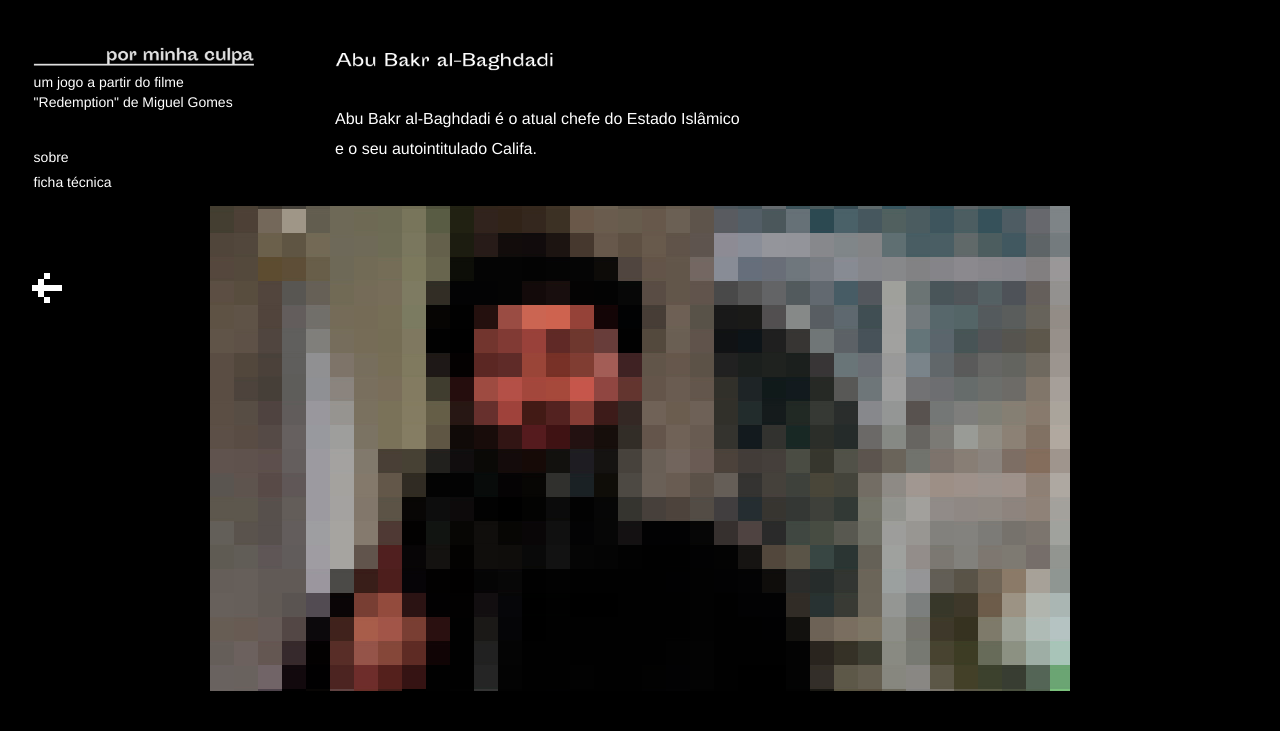
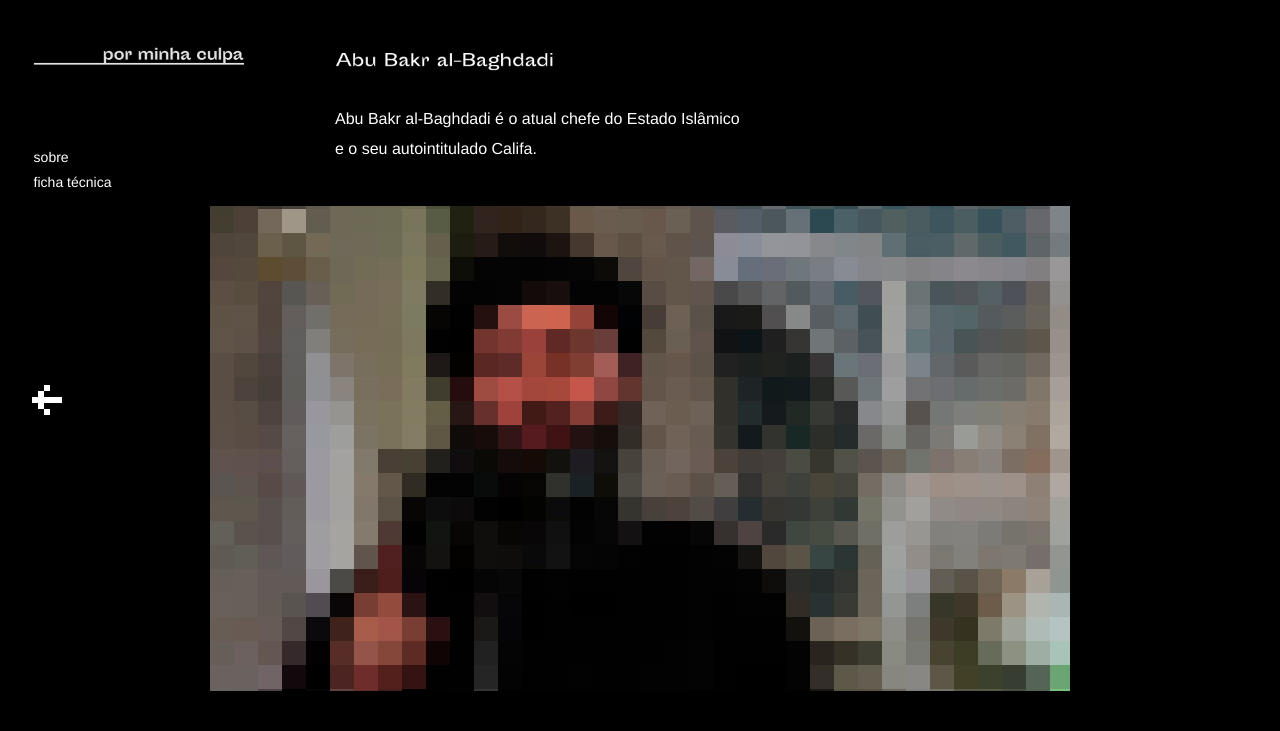
Before and after one commit to mariacbarreira/porminhaculpa.github.io, a plain HTML site: page abu-bakr.html in a window 1280 px wide. Shown: the top 731 px of the page. Drawn offline with Linux system fonts and the light colour scheme.

Commit message:
final-commit-3a

```diff
--- a/abu-bakr.html
+++ b/abu-bakr.html
@@ -12,7 +12,6 @@
 	<a href="sobre.html" class="about-main">sobre</a>
 	<a href="ficha-tecnica.html" class="ficha-main">ficha técnica</a>
 	<a href="menu.html"><img class="logo-site" src="logo-site.png"></a>
-	<p class="subtitle">um jogo a partir do filme "Redemption" de Miguel Gomes</p>
 	<div id="title-abu">
 		<img src="titulo-abu.png" class="title-abu">
 	</div>
--- a/main.css
+++ b/main.css
@@ -9,7 +9,7 @@ body {
 	position: fixed;
 	margin-left: 2%;
 	margin-top: 3%;
-	width: 220px;
+	width: 210px;
 	opacity: 100%;
 }
 
@@ -74,7 +74,7 @@ body {
 	height: 30px;
 	position: fixed;
 	margin: auto;
-	top: -28%;
+	top: 0;
 	left: 2.5%;
 	bottom: 0;
 }
```
Also changed, not shown: debate.html (+0 -1 lines), fake-news.html (+0 -1 lines), ficha-tecnica.html (+0 -1 lines), george-pell.html (+0 -1 lines), inicio.html (+0 -1 lines), jair-bolsonaro.html (+0 -1 lines), jogo.html (+0 -1 lines), new-hampshire.html (+0 -1 lines), personagens.html (+0 -1 lines), processo.html (+0 -1 lines), reacao.html (+0 -1 lines), sala.html (+0 -1 lines), sobre.html (+0 -1 lines), soda-ban.html (+0 -1 lines), 1 more files.
